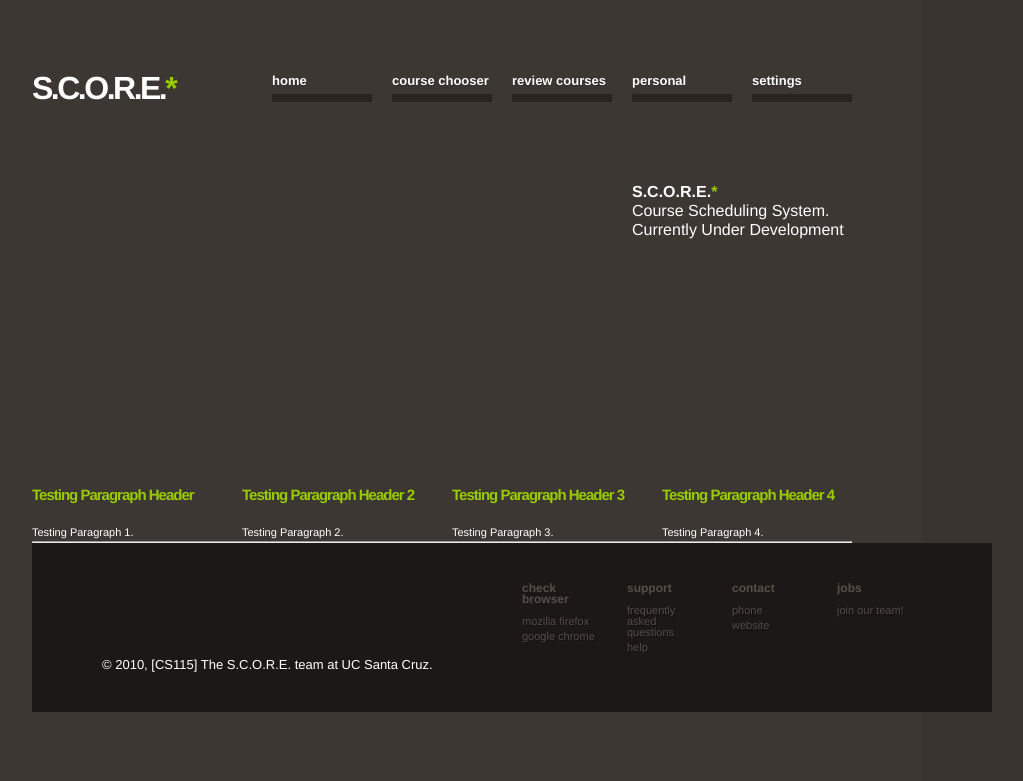
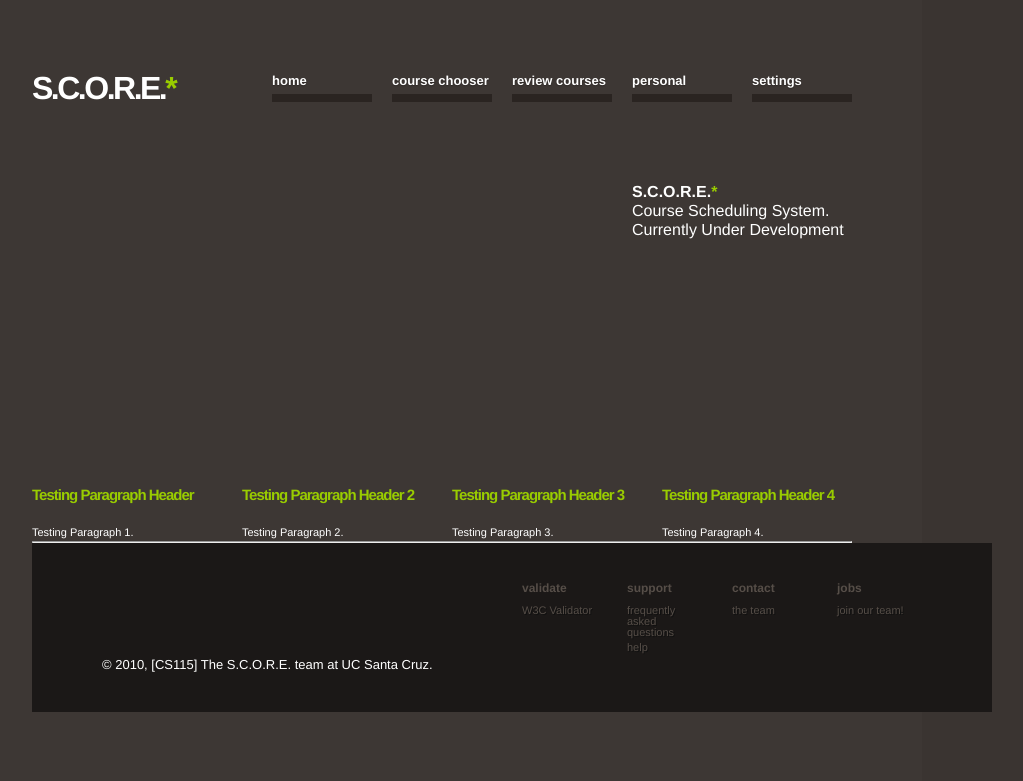
Before and after one commit to bpross/MyCourses-Scheduler, a Django app: template django/scheduler/templates/base.html in a window 1280 px wide. Shown: the top 781 px of the page, without its empty margins (198-1221 px from the left). Run offline with Django 3.2, Linux system fonts and the light colour scheme; the template is opened without the code that fills it, so the values that code supplies are empty.

Commit message:
Added a validation link
git-svn-id: http://gforge.soe.ucsc.edu/svn/scheduling115/trunk@254 24d622c1-b139-487c-8c47-8fc189a5de26

```diff
--- a/django/scheduler/templates/base.html
+++ b/django/scheduler/templates/base.html
@@ -18,26 +18,31 @@
 	<header>
 		<a id="logo" href="/">S.C.O.R.E.<span>*</span></a>	<nav id="menu">
 			<ul>
-				<li><a href="/downloads">Home</a>				<ul>
-						<li><a href="/downloads">Your Messages</a></li>
+				<li><a href="/downloads">Home</a>
+				    <ul>
+					    <li><a href="/downloads">Your Messages</a></li>
 					</ul>
 				</li>
-				<li><a href="/docs">Course Chooser</a>				<ul>
+				<li><a href="/docs">Course Chooser</a>
+				    <ul>
 						<li><a href="#">View Catalogue</a></li>
 						<li><a href="#">Choose Courses</a></li>
 					</ul>
 				</li>
-				<li><a href="#">Review Courses</a>				<ul>
+				<li><a href="#">Review Courses</a>
+				    <ul>
 						<li><a href="/shopping-cart/">Shopping Cart</a></li>
 						<li><a href="#">View Current Courses</a></li>
 					</ul>
 				</li>
-				<li><a href="#">Personal</a>				<ul>
+				<li><a href="#">Personal</a>
+				    <ul>
 						<li><a href="#">View Information</a></li>
 						<li><a href="#">View Friends</a></li>
 					</ul>
 				</li>
-				<li><a href="#">Settings</a>				<ul>
+				<li><a href="#">Settings</a>
+				    <ul>
 						<li><a href="#">View Settings</a></li>
 						<li><a href="#">Choose Courses</a></li>
 						<li><a href="#">Review Courses</a></li>
@@ -86,9 +91,8 @@
 	<div id="footer-wrapper">
 	    <div class="directory">
 	        <ul>
-	            <li><strong>check browser</strong></li>
-	            <li><a href="/placeholder">mozilla firefox</a></li>
-	            <li><a href="/placeholder">google chrome</a></li>
+	            <li><strong>validate</strong></li>
+	            <li><a href="http://validator.w3.org/check/referer">W3C Validator</a></li>
 	        </ul>
 	        <ul>
 	            <li><strong>support</strong></li>
@@ -97,8 +101,7 @@
 	        </ul>
 	        <ul>
 	            <li><strong>contact</strong></li>
-	            <li><a href="#">phone</a></li>
-	            <li><a href="#">website</a></li>
+	            <li><a href="/placeholder">the team</a></li>
 	        </ul>
 	        <ul>
 	            <li><strong>jobs</strong></li>
--- a/django/scheduler/urls.py
+++ b/django/scheduler/urls.py
@@ -14,9 +14,10 @@ urlpatterns = patterns('',
 
 	# Login / logout
     (r'^login/$', 'django.contrib.auth.views.login'),
-	(r'^logout/$', logout_page),
+    (r'^logout/$', logout_page),
 	# Web portal
-
+    # Nav
+    (r'^shopping-cart/', shoppingcart),
     # The student view
     (r'^student/', include('student.urls')),
     # The lecturer view
--- a/django/scheduler/views.py
+++ b/django/scheduler/views.py
@@ -16,3 +16,9 @@ def logout_page(request):
 	"""
 	logout(request)
 	return HttpResponseRedirect('/')
+
+def placeholder(request):
+    return render_to_response('placeholder.html')
+
+def shoppingcart(request):
+    return HttpResponseRedirect('/placeholder/')
```
